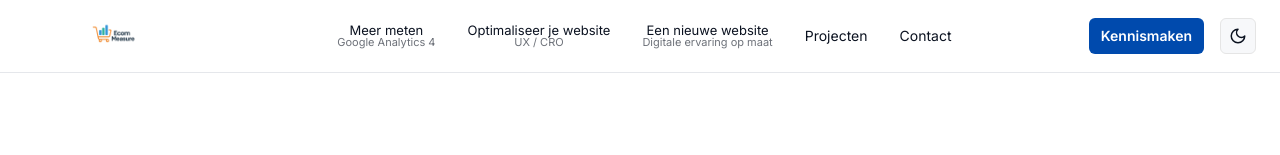
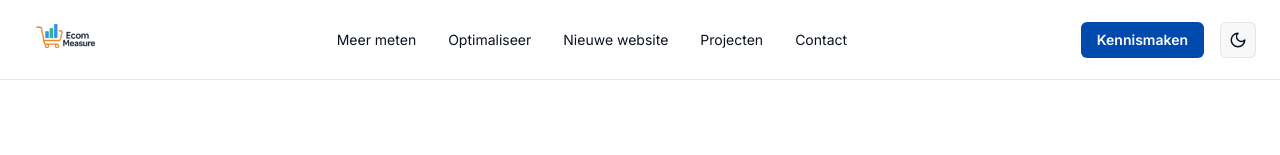
Before and after one commit to ProjectBibo/EcomMeasure3, a React (Vite) app: page / in a window 1280 px wide. Shown: the top 155 px of the page. Built offline with nearby package versions, Linux system fonts and the light colour scheme.

Commit message:
Update Header.jsx

```diff
--- a/src/components/Header.jsx
+++ b/src/components/Header.jsx
@@ -3,47 +3,33 @@ import DarkModeToggle from "./DarkModeToggle";
 
 export default function Header() {
   return (
-    <header className="border-b bg-white dark:bg-surface-dark sticky top-0 z-50">
-      {/* compacte hoogte */}
-      <div className="max-w-7xl mx-auto flex items-center justify-between px-6 py-2">
-        {/* Logo: hoogte begrensd zodat header niet meerekt */}
-        <a href="#hero" className="shrink-0 flex items-center">
-  <img
-    src="/logo.png"
-    alt="EcomMeasure logo"
-    className="max-h-12 md:max-h-14 w-36 md:w-44 object-contain"
-  />
-</a>
+    <header className="border-b bg-white dark:bg-surface-dark sticky top-0 z-50 h-20">
+      {/* 🔹 h-20 = 80px hoge header, strak en vast */}
+      <div className="max-w-7xl mx-auto flex items-center justify-between px-6 h-full">
 
-        {/* Navigatie (2-regelig maar compact) */}
+        {/* Logo vult nu de header-hoogte */}
+        <a href="#hero" className="flex items-center h-full">
+          <img
+            src="/logo.png"
+            alt="EcomMeasure logo"
+            className="h-full w-auto object-contain"
+          />
+        </a>
+
+        {/* Navigatie */}
         <nav className="hidden md:flex gap-8 text-sm text-neutralInk dark:text-gray-300">
-          <div className="flex flex-col items-center leading-tight hover:text-brand-blue cursor-pointer">
-            <span className="text-[13px]">Meer meten</span>
-            <span className="text-[11px] text-neutralInk/60 dark:text-gray-400 -mt-0.5">
-              Google Analytics 4
-            </span>
-          </div>
-          <div className="flex flex-col items-center leading-tight hover:text-brand-blue cursor-pointer">
-            <span className="text-[13px]">Optimaliseer je website</span>
-            <span className="text-[11px] text-neutralInk/60 dark:text-gray-400 -mt-0.5">
-              UX / CRO
-            </span>
-          </div>
-          <div className="flex flex-col items-center leading-tight hover:text-brand-blue cursor-pointer">
-            <span className="text-[13px]">Een nieuwe website</span>
-            <span className="text-[11px] text-neutralInk/60 dark:text-gray-400 -mt-0.5">
-              Digitale ervaring op maat
-            </span>
-          </div>
+          <a href="#ga4" className="self-center hover:text-brand-blue">Meer meten</a>
+          <a href="#ux" className="self-center hover:text-brand-blue">Optimaliseer</a>
+          <a href="#web" className="self-center hover:text-brand-blue">Nieuwe website</a>
           <a href="#projects" className="self-center hover:text-brand-blue">Projecten</a>
           <a href="#contact" className="self-center hover:text-brand-blue">Contact</a>
         </nav>
 
-        {/* CTA + Toggle (compact) */}
+        {/* CTA + Dark toggle */}
         <div className="flex items-center gap-2">
           <a
             href="#contact"
-            className="px-3 py-2 rounded-md bg-brand-blue text-white text-sm font-semibold hover:brightness-90 transition"
+            className="px-4 py-2 rounded-md bg-brand-blue text-white text-sm font-semibold hover:brightness-90 transition"
           >
             Kennismaken
           </a>
```
